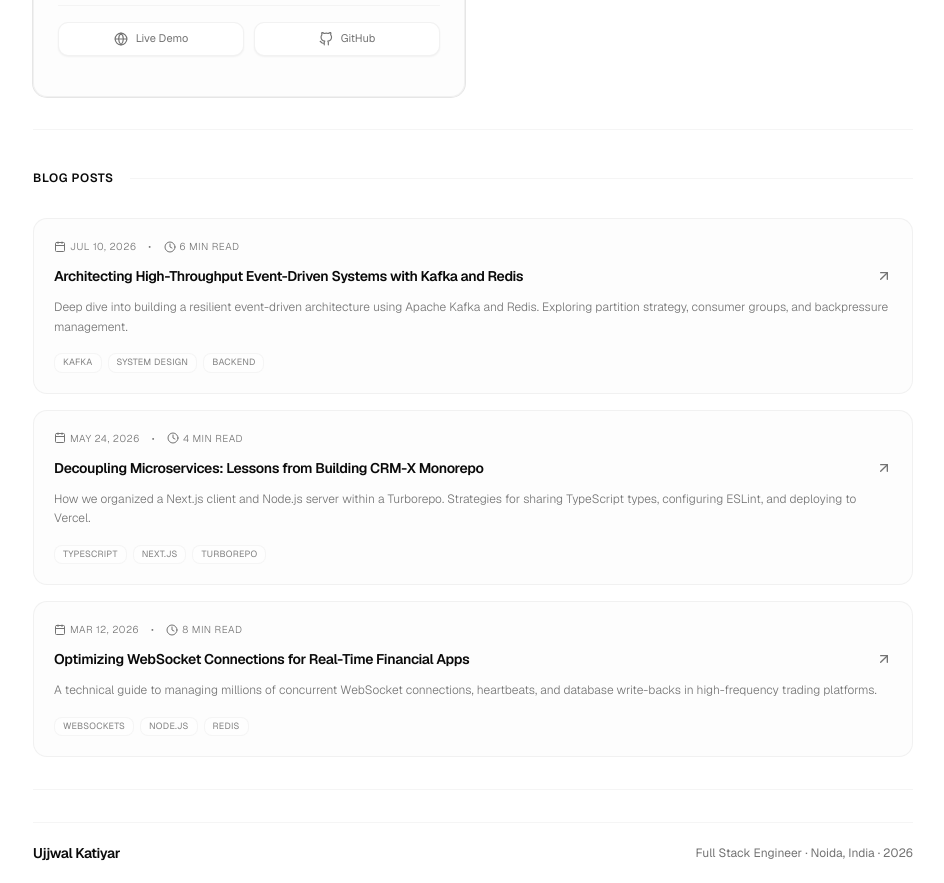
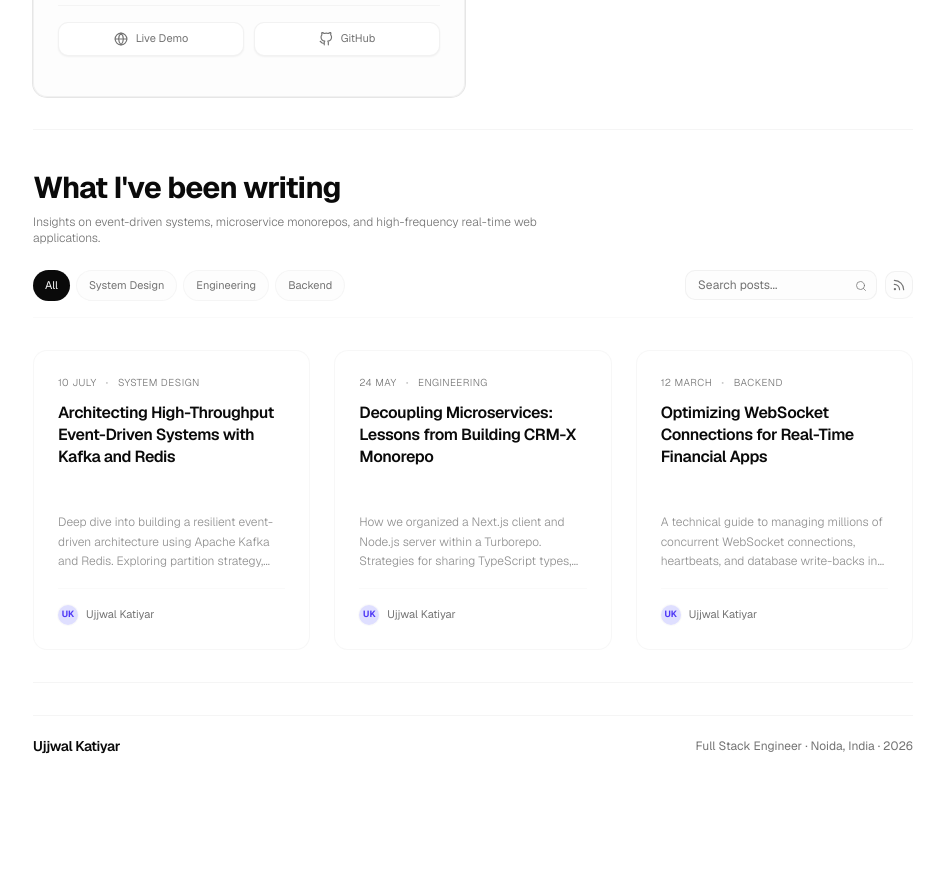
Before and after one commit to ujjwalkat07/porfolio, a Next.js app: page / in a window 1280 px wide. Shown: the part 2440-3323 px from the top of the page, without its empty margins (167-1111 px from the left). After the commit the page ends 3216 px from the top, so only its background shows below. Built offline with nearby package versions, Linux system fonts and the light colour scheme.

Commit message:
feat: implement static blog post generation with dynamic markdown rendering and custom build script

```diff
--- a/content/blog/decoupling-microservices-crm-x.md
+++ b/content/blog/decoupling-microservices-crm-x.md
@@ -1,5 +1,6 @@
 ---
 title: "Decoupling Microservices: Lessons from Building CRM-X Monorepo"
+category: "Engineering"
 description: "How we organized a Next.js client and Node.js server within a Turborepo. Strategies for sharing TypeScript types, configuring ESLint, and deploying to Vercel."
 date: "May 24, 2026"
 readTime: "4 min read"
--- a/content/blog/event-driven-kafka-redis.md
+++ b/content/blog/event-driven-kafka-redis.md
@@ -1,5 +1,6 @@
 ---
 title: "Architecting High-Throughput Event-Driven Systems with Kafka and Redis"
+category: "System Design"
 description: "Deep dive into building a resilient event-driven architecture using Apache Kafka and Redis. Exploring partition strategy, consumer groups, and backpressure management."
 date: "Jul 10, 2026"
 readTime: "6 min read"
--- a/content/blog/optimizing-websockets-realtime.md
+++ b/content/blog/optimizing-websockets-realtime.md
@@ -1,5 +1,6 @@
 ---
 title: "Optimizing WebSocket Connections for Real-Time Financial Apps"
+category: "Backend"
 description: "A technical guide to managing millions of concurrent WebSocket connections, heartbeats, and database write-backs in high-frequency trading platforms."
 date: "Mar 12, 2026"
 readTime: "8 min read"
--- a/scripts/build-blog.js
+++ b/scripts/build-blog.js
@@ -57,6 +57,7 @@
     posts.push({
       slug: file.replace(".md", ""),
       title: data.title || "Untitled",
+      category: data.category || "General",
       description: data.description || "",
       date: data.date || "",
       readTime: data.readTime || "",
--- a/src/components/blog.tsx
+++ b/src/components/blog.tsx
@@ -1,69 +1,144 @@
-import { Calendar, Clock, ArrowUpRight } from "lucide-react"
+"use client"
+
+import * as React from "react"
+import Link from "next/link"
+import { Search, Rss } from "lucide-react"
 import posts from "@/content/blog-posts.json"
-import Link from "next/link"
 
 export function Blog() {
+  const [activeCategory, setActiveCategory] = React.useState("All")
+  const [searchQuery, setSearchQuery] = React.useState("")
+
+  // Extract unique categories dynamically from compiled posts
+  const categories = React.useMemo(() => {
+    const unique = Array.from(new Set(posts.map((post) => post.category)))
+    return ["All", ...unique]
+  }, [])
+
+  // Filter posts based on active category and search input
+  const filteredPosts = React.useMemo(() => {
+    return posts.filter((post) => {
+      const matchesCategory =
+        activeCategory === "All" || post.category === activeCategory
+      const matchesSearch =
+        post.title.toLowerCase().includes(searchQuery.toLowerCase()) ||
+        post.description.toLowerCase().includes(searchQuery.toLowerCase()) ||
+        post.category.toLowerCase().includes(searchQuery.toLowerCase())
+      return matchesCategory && matchesSearch
+    })
+  }, [activeCategory, searchQuery])
+
+  // Formatting date helper to match "30 June" style
+  const formatDate = (dateStr: string) => {
+    // Parse "Jul 10, 2026" or similar
+    const date = new Date(dateStr)
+    if (isNaN(date.getTime())) return dateStr
+    const day = date.getDate()
+    const month = date.toLocaleString("en-US", { month: "long" })
+    return `${day} ${month}`
+  }
 
   return (
     <section id="blog" className="py-8 border-b border-border/40 transition-colors duration-300">
-      {/* Section Header */}
-      <div className="flex items-center gap-4 mb-8">
-        <h2 className="text-xs font-semibold tracking-wider text-foreground uppercase select-none">
-          Blog Posts
+      {/* Section Header & Subtitle */}
+      <div className="flex flex-col gap-2 mb-6">
+        <h2 className="text-2xl font-bold tracking-tight text-foreground md:text-3xl">
+          What I've been writing
         </h2>
-        <div className="h-[1px] flex-1 bg-border/40" />
+        <p className="text-xs font-light text-muted-foreground max-w-lg">
+          Insights on event-driven systems, microservice monorepos, and high-frequency real-time web applications.
+        </p>
       </div>
 
-      {/* Posts List */}
-      <div className="flex flex-col gap-4">
-        {posts.map((post, i) => (
-          <Link
-            key={i}
-            href={`/blog/${post.slug}`}
-            className="group block p-5 border border-border/50 bg-muted/20 hover:bg-muted/30 transition-all duration-300 hover:border-foreground/20 rounded-xl"
+      {/* Control Bar: Filter pills + Search / Feed */}
+      <div className="flex flex-col gap-4 sm:flex-row sm:items-center sm:justify-between mb-8 pb-4 border-b border-border/20">
+        {/* Category Pills */}
+        <div className="flex flex-wrap gap-1.5 overflow-x-auto pb-2 sm:pb-0 scrollbar-none">
+          {categories.map((category) => (
+            <button
+              key={category}
+              onClick={() => setActiveCategory(category)}
+              className={`text-[11px] font-normal px-3 py-1.5 rounded-full cursor-pointer transition-all duration-200 select-none ${
+                activeCategory === category
+                  ? "bg-foreground text-background font-medium"
+                  : "text-muted-foreground hover:text-foreground hover:bg-muted/50 bg-muted/20 border border-border/30"
+              }`}
             >
-            <div className="flex flex-col gap-3">
-              {/* Meta details */}
-              <div className="flex items-center gap-3 text-[10px] text-muted-foreground font-light uppercase tracking-wider">
-                <span className="flex items-center gap-1">
-                  <Calendar className="h-3 w-3" />
-                  {post.date}
-                </span>
-                <span>•</span>
-                <span className="flex items-center gap-1">
-                  <Clock className="h-3 w-3" />
-                  {post.readTime}
-                </span>
+              {category}
+            </button>
+          ))}
         </div>
 
-              {/* Title & Link Indicator */}
-              <div className="flex items-start justify-between gap-4">
-                <h3 className="text-sm font-semibold tracking-tight text-foreground group-hover:text-indigo-500 dark:group-hover:text-indigo-400 transition-colors duration-200">
+        {/* Search bar + RSS feed icon */}
+        <div className="flex items-center gap-2">
+          <div className="relative w-full sm:w-48">
+            <input
+              type="text"
+              placeholder="Search posts..."
+              value={searchQuery}
+              onChange={(e) => setSearchQuery(e.target.value)}
+              className="w-full text-xs bg-muted/20 border border-border/50 rounded-lg px-3 py-1.5 pr-8 text-foreground placeholder-muted-foreground focus:outline-none focus:border-indigo-500/50 transition-colors"
+            />
+            <Search className="absolute right-2.5 top-2.5 h-3 w-3 text-muted-foreground/75" />
+          </div>
+          <button
+            title="Subscribe to RSS Feed"
+            className="p-1.5 border border-border/50 rounded-lg bg-muted/20 hover:bg-muted/50 text-muted-foreground hover:text-foreground transition-all duration-200 cursor-pointer"
+          >
+            <Rss className="h-3.5 w-3.5" />
+          </button>
+        </div>
+      </div>
+
+      {/* Articles Grid layout */}
+      {filteredPosts.length > 0 ? (
+        <div className="grid grid-cols-1 md:grid-cols-2 lg:grid-cols-3 gap-6">
+          {filteredPosts.map((post) => (
+            <Link
+              key={post.slug}
+              href={`/blog/${post.slug}`}
+              className="group flex flex-col justify-between p-6 rounded-xl border border-border/30 bg-muted/5 hover:bg-muted/10 hover:border-foreground/15 transition-all duration-300 min-h-[300px]"
+            >
+              <div>
+                {/* Meta Category & Date */}
+                <div className="text-[10px] font-light text-muted-foreground tracking-wider uppercase">
+                  {formatDate(post.date)} <span className="mx-1.5 text-muted-foreground/40">•</span> {post.category}
+                </div>
+
+                {/* Article Title */}
+                <h3 className="text-base font-semibold tracking-tight text-foreground group-hover:text-indigo-500 dark:group-hover:text-indigo-400 transition-colors duration-200 mt-3 line-clamp-3 leading-snug">
                   {post.title}
                 </h3>
-                <ArrowUpRight className="h-4 w-4 text-muted-foreground group-hover:text-indigo-500 dark:group-hover:text-indigo-400 group-hover:translate-x-0.5 group-hover:-translate-y-0.5 transition-all duration-200 flex-shrink-0 mt-0.5" />
               </div>
 
-              {/* Description */}
-              <p className="text-xs text-muted-foreground font-light leading-relaxed">
+              <div>
+                {/* Description snippet */}
+                <p className="text-xs text-muted-foreground/80 font-light leading-relaxed mt-4 line-clamp-3">
                   {post.description}
                 </p>
 
-              {/* Tags */}
-              <div className="flex flex-wrap gap-1.5 pt-1">
-                {post.tags.map((tag, j) => (
-                  <span
-                    key={j}
-                    className="text-[9px] font-normal text-muted-foreground/90 bg-card/60 border border-border/40 rounded-md px-2 py-0.5 tracking-wide uppercase select-none"
-                  >
-                    {tag}
+                {/* Author signature section */}
+                <div className="flex items-center gap-2 mt-4 pt-4 border-t border-border/20">
+                  <div className="flex -space-x-1">
+                    <span className="flex items-center justify-center h-5 w-5 rounded-full bg-indigo-500/20 text-indigo-600 dark:bg-indigo-500/10 dark:text-indigo-400 text-[9px] font-bold ring-1 ring-border/20">
+                      UK
                     </span>
-                ))}
+                  </div>
+                  <span className="text-[11px] font-normal text-muted-foreground group-hover:text-foreground/90 transition-colors">
+                    Ujjwal Katiyar
+                  </span>
                 </div>
               </div>
             </Link>
           ))}
         </div>
+      ) : (
+        <div className="flex flex-col items-center justify-center py-12 text-center">
+          <p className="text-sm font-light text-muted-foreground">
+            No articles match your search or filter criteria.
+          </p>
+        </div>
+      )}
     </section>
   )
 }
--- a/src/content/blog-posts.json
+++ b/src/content/blog-posts.json
@@ -2,6 +2,7 @@
   {
     "slug": "event-driven-kafka-redis",
     "title": "Architecting High-Throughput Event-Driven Systems with Kafka and Redis",
+    "category": "System Design",
     "description": "Deep dive into building a resilient event-driven architecture using Apache Kafka and Redis. Exploring partition strategy, consumer groups, and backpressure management.",
     "date": "Jul 10, 2026",
     "readTime": "6 min read",
@@ -16,6 +17,7 @@
   {
     "slug": "decoupling-microservices-crm-x",
     "title": "Decoupling Microservices: Lessons from Building CRM-X Monorepo",
+    "category": "Engineering",
     "description": "How we organized a Next.js client and Node.js server within a Turborepo. Strategies for sharing TypeScript types, configuring ESLint, and deploying to Vercel.",
     "date": "May 24, 2026",
     "readTime": "4 min read",
@@ -30,6 +32,7 @@
   {
     "slug": "optimizing-websockets-realtime",
     "title": "Optimizing WebSocket Connections for Real-Time Financial Apps",
+    "category": "Backend",
     "description": "A technical guide to managing millions of concurrent WebSocket connections, heartbeats, and database write-backs in high-frequency trading platforms.",
     "date": "Mar 12, 2026",
     "readTime": "8 min read",
```
Also changed, not shown: src/app/blog/[slug]/page.tsx (+13 -11 lines). Lines whose indentation alone changed are shown as unchanged.
